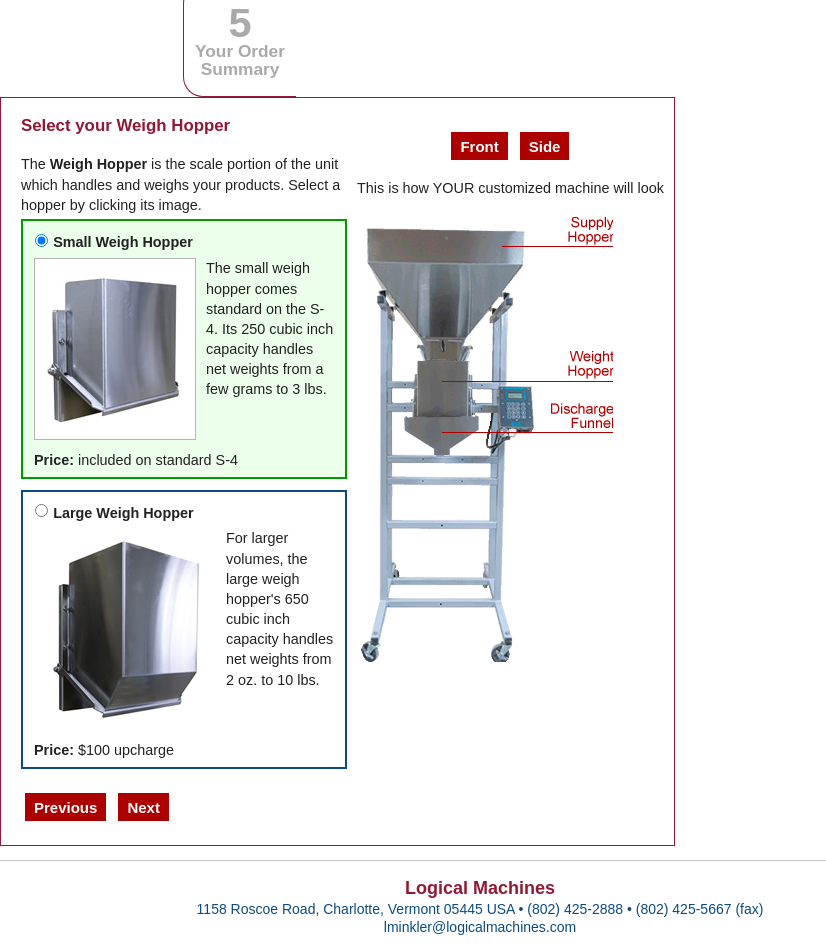
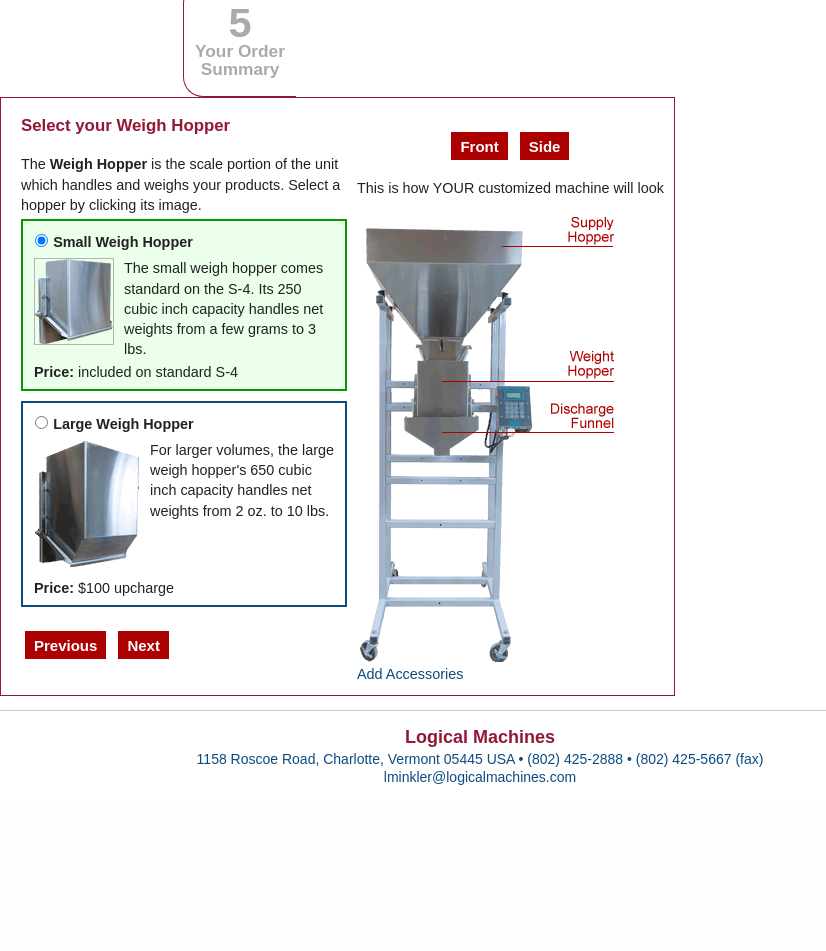
Before and after one commit to tashaharrison/lmpag, a PHP site: page /foo/ in a window 1280 px wide, after a click that opens the changed part. Shown: the part 591-1542 px from the top of the page, without its empty margins (0-826 px from the left). After the commit the page ends 1376 px from the top, so only its background shows below. Run offline with PHP 8.4, Linux system fonts and the light colour scheme; some libraries are stand-ins or nearby versions.

Commit message:
Modified sprite to include new accessories images and changed css to use the sprite

```diff
--- a/css/main.css
+++ b/css/main.css
@@ -197,160 +197,160 @@
 	position:absolute;
 }
 .s-4.front .machine-bg {
-	width: 260px;
-	height: 454px;
+	width: 254px;
+	height: 445px;
 	background-position: -10px -10px;
 	top: 5px;
-	left: 4px;
+	left: 3px;
 }
 .s-4.side .machine-bg {
-	width: 260px;
-	height: 454px;
+	width: 256px;
+	height: 439px;
 	background-position: -10px -465px;
 	top: 5px;
 	left: 1px;
 }
 /* Small weight hopper front */
-.s-4.front.smwh .weight-hopper {
-	width: 204px;
+.s-4.smwh.front .weight-hopper {
+	width: 205px;
 	height: 67px;
-	background-position: -10px -1606px;
+	background-position: -10px -1926px;
 	top: 139px;
 	left: 52px;
 }
-.s-4.front.smwh.std-fnl .funnel {
-	width: 209px;
+.s-4.smwh.std-fnl.front .funnel {
+	width: 210px;
 	height: 52px;
-	background-position: -10px -1683px;
+	background-position: -10px -2003px;
 	top: 191px;
 	left: 47px;
 }
-.s-4.front.smwh.std-fnl .spout {
-	width: 186px;
+.s-4.smwh.std-fnl.front .spout {
+	width: 187px;
 	height: 39px;
-	background-position: -10px -1859px;
+	background-position: -10px -2179px;
 	top: 232px;
 	left: 70px;
 }
-.s-4.front.smwh.steep-fnl .funnel {
-	width: 206px;
+.s-4.smwh.steep-fnl.front .funnel {
+	width: 207px;
 	height: 83px;
-	background-position: -10px -914px;
+	background-position: -10px -1149px;
 	top: 191px;
 	left: 50px;
 }
-.s-4.front.smwh.steep-fnl .spout {
-	width: 186px;
+.s-4.smwh.steep-fnl.front .spout {
+	width: 187px;
 	height: 39px;
-	background-position: -10px -1859px;
+	background-position: -10px -2179px;
 	top: 260px;
 	left: 70px;
 }
 /* Small weight hopper side */
-.s-4.side.smwh .weight-hopper {
-	width: 224px;
-	height: 50px;
-	background-position: -10px -1745px;
+.s-4.smwh.side .weight-hopper {
+	width: 225px;
+	height: 51px;
+	background-position: -10px -2065px;
 	top: 152px;
 	left: 33px;
 }
-.s-4.side.smwh.std-fnl .funnel {
-	width: 232px;
-	height: 44px;
-	background-position: -10px -1805px;
+.s-4.smwh.std-fnl.side .funnel {
+	width: 233px;
+	height: 43px;
+	background-position: -10px -2126px;
 	top: 192px;
 	left: 24px;
 }
-.s-4.side.smwh.std-fnl .spout {
-	width: 229px;
+.s-4.smwh.std-fnl.side .spout {
+	width: 230px;
 	height: 28px;
-	background-position: -10px -1908px;
+	background-position: -10px -2228px;
 	top: 228px;
 	left: 27px;
 }
-.s-4.side.smwh.steep-fnl .funnel {
+.s-4.smwh.steep-fnl.side .funnel {
 	width: 233px;
-	height: 72px;
-	background-position: -10px -1443px;
-	top: 199px;
-	left: 23px;
+	height: 73px;
+	background-position: -10px -1682px;
+	top: 188px;
+	left: 24px;
 }
-.s-4.side.smwh.steep-fnl .spout {
-	width: 229px;
+.s-4.smwh.steep-fnl.side .spout {
+	width: 230px;
 	height: 28px;
-	background-position: -10px -1908px;
-	top: 263px;
+	background-position: -10px -2228px;
+	top: 273px;
 	left: 28px;
 }
 /* Large weight hopper front */
-.s-4.front.lrgwh .weight-hopper {
-	width: 212px;
+.s-4.lrgwh.front .weight-hopper {
+	width: 214px;
 	height: 82px;
-	background-position: -10px -1007px;
+	background-position: -10px -1242px;
 	top: 144px;
-	left: 44px;
+	left: 43px;
 }
-.s-4.front.lrgwh.std-fnl .funnel {
-	width: 214px;
-	height: 76px;
-	background-position: -10px -1188px;
-	top: 217px;
+.s-4.lrgwh.std-fnl.front .funnel {
+	width: 215px;
+	height: 74px;
+	background-position: -10px -1598px;
+	top: 218px;
 	left: 42px;
 }
-.s-4.front.lrgwh.std-fnl .spout {
-	width: 186px;
+.s-4.lrgwh.std-fnl.front .spout {
+	width: 187px;
 	height: 39px;
-	background-position: -10px -1859px;
+	background-position: -10px -2179px;
 	top: 280px;
 	left: 69px;
 }
-.s-4.front.lrgwh.steep-fnl .funnel {
-	width: 214px;
-	height: 76px;
-	background-position: -10px -1274px;
-	top: 217px;
+.s-4.lrgwh.steep-fnl.front .funnel {
+	width: 215px;
+	height: 75px;
+	background-position: -10px -1513px;
+	top: 218px;
 	left: 42px;
 }
-.s-4.front.lrgwh.steep-fnl .spout {
-	width: 186px;
+.s-4.lrgwh.steep-fnl.front .spout {
+	width: 187px;
 	height: 39px;
-	background-position: -10px -1859px;
+	background-position: -10px -2179px;
 	top: 280px;
 	left: 69px;
 }
 /* Large weight hopper side */
-.s-4.side.lrgwh .weight-hopper {
+.s-4.lrgwh.side .weight-hopper {
 	width: 250px;
-	height: 79px;
-	background-position: -10px -1099px;
+	height: 78px;
+	background-position: -10px -1425px;
 	top: 144px;
 	left: 7px;
 }
-.s-4.side.lrgwh.std-fnl .funnel {
+.s-4.lrgwh.std-fnl.side .funnel {
 	width: 250px;
-	height: 71px;
-	background-position: -10px -1525px;
-	top: 204px;
+	height: 70px;
+	background-position: -10px -1846px;
+	top: 205px;
 	left: 8px;
 }
-.s-4.side.lrgwh.std-fnl .spout {
-	width: 229px;
+.s-4.lrgwh.std-fnl.side .spout {
+	width: 230px;
 	height: 28px;
-	background-position: -10px -1908px;
+	background-position: -10px -2228px;
 	top: 267px;
 	left: 15px;
 }
-.s-4.side.lrgwh.steep-fnl .funnel {
+.s-4.lrgwh.steep-fnl.side .funnel {
 	width: 250px;
-	height: 73px;
-	background-position: -10px -1360px;
-	top: 204px;
+	height: 71px;
+	background-position: -10px -1765px;
+	top: 205px;
 	left: 8px;
 }
-.s-4.side.lrgwh.steep-fnl .spout {
-	width: 229px;
+.s-4.lrgwh.steep-fnl.side .spout {
+	width: 230px;
 	height: 28px;
-	background-position: -10px -1908px;
+	background-position: -10px -2228px;
 	top: 270px;
 	left: 19px;
 }
@@ -476,7 +476,7 @@
  */
 
 .accessories-image {
-    background: url("../img/accessories-sprite.jpg") no-repeat 0 0 transparent;
+    background: url("../img/sprite.png") no-repeat 0 0 transparent;
     border:1px solid #FFFFFF !important;
     float: left;
     height:100px;
@@ -484,44 +484,45 @@
     margin-right:10px;
     width:100px;
 }
-#small-weight-hopper-image {
-	height: 180px;
-	width: 160px;
+#weigh-hopper-sml {
+	width: 78px;
+	height: 85px;
+	background-position: -124px -1050px;
 }
-#large-weight-hopper-image {
-	height: 200px;
-	width: 180px;
-	background-position: 6px -186px;
+#weigh-hopper-lrg {
+	width: 104px;
+	height: 126px;
+	background-position: -10px -914px;
 }
-#standard-discharge-funnel-image {
-	height: 180px;
-	width: 210px;
-	background-position: -166px -110px;
+#funnel-sml-std {
+	width: 104px;
+	height: 60px;
+	background-position: -124px -1334px;
 }
 #steep-discharge-funnel-image {
 	height: 112px;
 	width: 184px;
 	background-position: -166px 0px;
 }
-#small-standard-discharge-funnel-image {
-	height: 112px;
-	width: 184px;
-	background-position: -166px 0px;
+#funnel-sml-std {
+	width: 104px;
+	height: 60px;
+	background-position: -124px -1334px;
 }
-#small-steep-discharge-funnel-image {
-	height: 190px;
-	width: 196px;
-	background-position: -362px -142px;
+#funnel-sml-steep {
+	width: 104px;
+	height: 106px;
+	background-position: -124px -914px;
 }
-#large-standard-discharge-funnel-image {
-	height: 180px;
-	width: 210px;
-	background-position: -166px -110px;
+#funnel-lg-std {
+	width: 104px;
+	height: 89px;
+	background-position: -10px -1050px;
 }
-#large-steep-discharge-funnel-image {
-	height: 152px;
-	width: 190px;
-	background-position: -360px 0px;
+#funnel-lg-steep {
+	width: 104px;
+	height: 81px;
+	background-position: -10px -1334px;
 }
 
 /*
--- a/index.html
+++ b/index.html
@@ -241,7 +241,7 @@
 									<li>
 										<input type="radio" id="small-weight-hopper" name="weight-hopper" value="small-weight-hopper" checked="checked"/>
 										<label for="small-weight-hopper" class="clearfix"> <h4>Small Weigh Hopper</h4>
-											<div id="small-weight-hopper-image" class="accessories-image ir">
+											<div id="weigh-hopper-sml" class="accessories-image ir">
 												Small Weigh Hopper image
 											</div>
 											<p>
@@ -255,7 +255,7 @@
 									<li>
 										<input type="radio" id="large-weight-hopper" name="weight-hopper" value="large-weight-hopper" />
 										<label for="large-weight-hopper" class="clearfix"><h4>Large Weigh Hopper</h4>
-											<div id="large-weight-hopper-image" class="accessories-image ir">
+											<div id="weigh-hopper-lrg" class="accessories-image ir">
 												Large Weigh Hopper image
 											</div>
 											<p>
@@ -279,7 +279,7 @@
 									<li class="default-discharge-funnel">
 										<input type="radio" id="standard-discharge-funnel" name="discharge-funnel" value="standard-discharge-funnel" checked="checked" />
 										<label for="standard-discharge-funnel" class="clearfix"><h4>Standard Discharge Funnel</h4>
-											<div id="standard-discharge-funnel-image" class="accessories-image ir">
+											<div id="funnel-std" class="accessories-image ir">
 												Standard Discharge Funnel image
 											</div>
 											<p>
@@ -299,7 +299,7 @@
 									<li class="default-discharge-funnel">
 										<input type="radio" id="steep-discharge-funnel" name="discharge-funnel" value="steep-funnel" />
 										<label for="steep-discharge-funnel" class="clearfix"><h4>Steep-Sided Discharge Funnel</h4>
-											<div id="steep-discharge-funnel-image" class="accessories-image ir">
+											<div id="funnel-std" class="accessories-image ir">
 												Steep-Sided Discharge image
 											</div>
 											<p>
@@ -319,7 +319,7 @@
 									<li class="small-discharge-funnel hidden">
 										<input type="radio" id="small-standard-discharge-funnel" name="discharge-funnel" value="small-standard-discharge-funnel" />
 										<label for="small-standard-discharge-funnel" class="clearfix"><h4>Small Standard Discharge Funnel</h4>
-											<div id="small-standard-discharge-funnel-image" class="accessories-image ir">
+											<div id="funnel-sml-std" class="accessories-image ir">
 												Small Standard Discharge Funnel image
 											</div>
 											<p>
@@ -332,7 +332,7 @@
 									<li class="small-discharge-funnel hidden">
 										<input type="radio" id="small-steep-discharge-funnel" name="discharge-funnel" value="small-steep-funnel" />
 										<label for="small-steep-discharge-funnel" class="clearfix"><h4>Small Steep-Sided Discharge Funnel</h4>
-											<div id="small-steep-discharge-funnel-image" class="accessories-image ir">
+											<div id="funnel-sml-steep" class="accessories-image ir">
 												Small Steep-Sided Discharge image
 											</div>
 											<p>
@@ -345,7 +345,7 @@
 									<li class="large-discharge-funnel hidden">
 										<input type="radio" id="large-standard-discharge-funnel" name="discharge-funnel" value="large-standard-discharge-funnel" />
 										<label for="large-standard-discharge-funnel" class="clearfix"><h4>Large Standard Discharge Funnel</h4>
-											<div id="large-standard-discharge-funnel-image" class="accessories-image ir">
+											<div id="funnel-lg-std" class="accessories-image ir">
 												Large Standard Discharge Funnel image
 											</div>
 											<p>
@@ -358,7 +358,7 @@
 									<li class="large-discharge-funnel hidden">
 										<input type="radio" id="large-steep-discharge-funnel" name="discharge-funnel" value="large-steep-funnel" />
 										<label for="large-steep-discharge-funnel" class="clearfix"><h4>Large Steep-Sided Discharge Funnel</h4>
-											<div id="large-steep-discharge-funnel-image" class="accessories-image ir">
+											<div id="funnel-lg-steep" class="accessories-image ir">
 												Large Steep-Sided Discharge image
 											</div>
 											<p>
@@ -633,6 +659,7 @@
 						</div>
 					</div>
 				</aside>
+				<a href="#hidden-accessories-page" class="ir">Add Accessories</a>
 			</section>
 			<footer id="footer" class="clearfix clear">
 				<hr>
--- a/js/main.js
+++ b/js/main.js
@@ -8,13 +8,13 @@
 							.hide();
 
 					// Remove fallback form elements
-					$('.default-spout,.default-discharge-funnel')
+					$('.default-spout,.default-discharge-funnel,#btnQuote')
 							.remove();
 					$('.machine-model-description').not(
 							'.machine-model-description:first').hide();
 					// Remove .hidden class from js ready content
 					$(
-							'.small-discharge-funnel,.large-discharge-funnel,#btnAdd,#btnDel,#btnFront,#btnSide,.cloneSpout,.step-submit,#sidebar')
+							'.small-discharge-funnel,.large-discharge-funnel,#btnAdd,#btnDel,#btnFront,#btnSide,.cloneSpout,.step-submit,#sidebar,#btnPrint,#btnEmail')
 							.removeClass('hidden');
 					// Check the default discharge funnel
 					$('#small-standard-discharge-funnel').prop('checked', true);
```
Also changed, not shown: other parts of index.html (+29 -3 lines), img/sprite.png.
